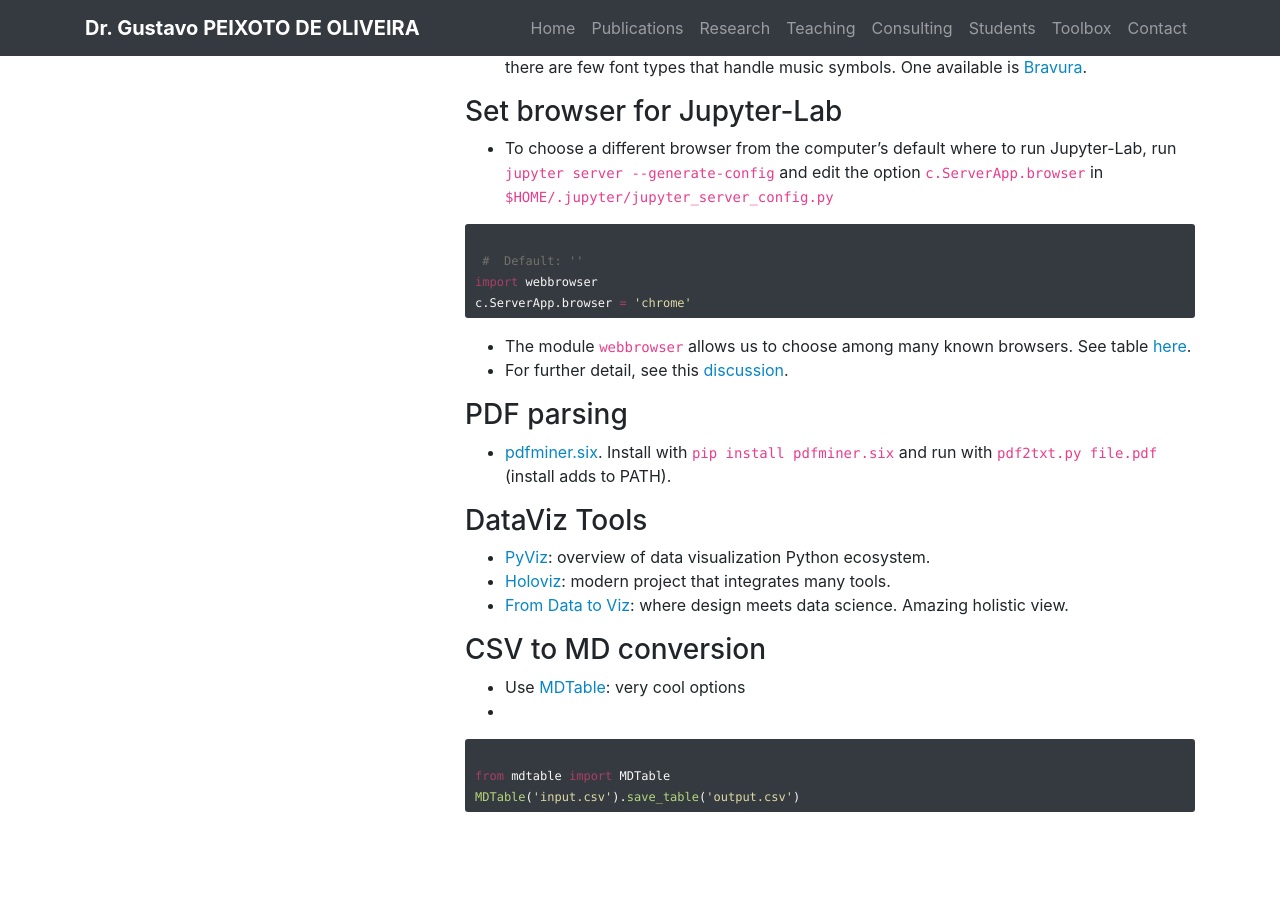
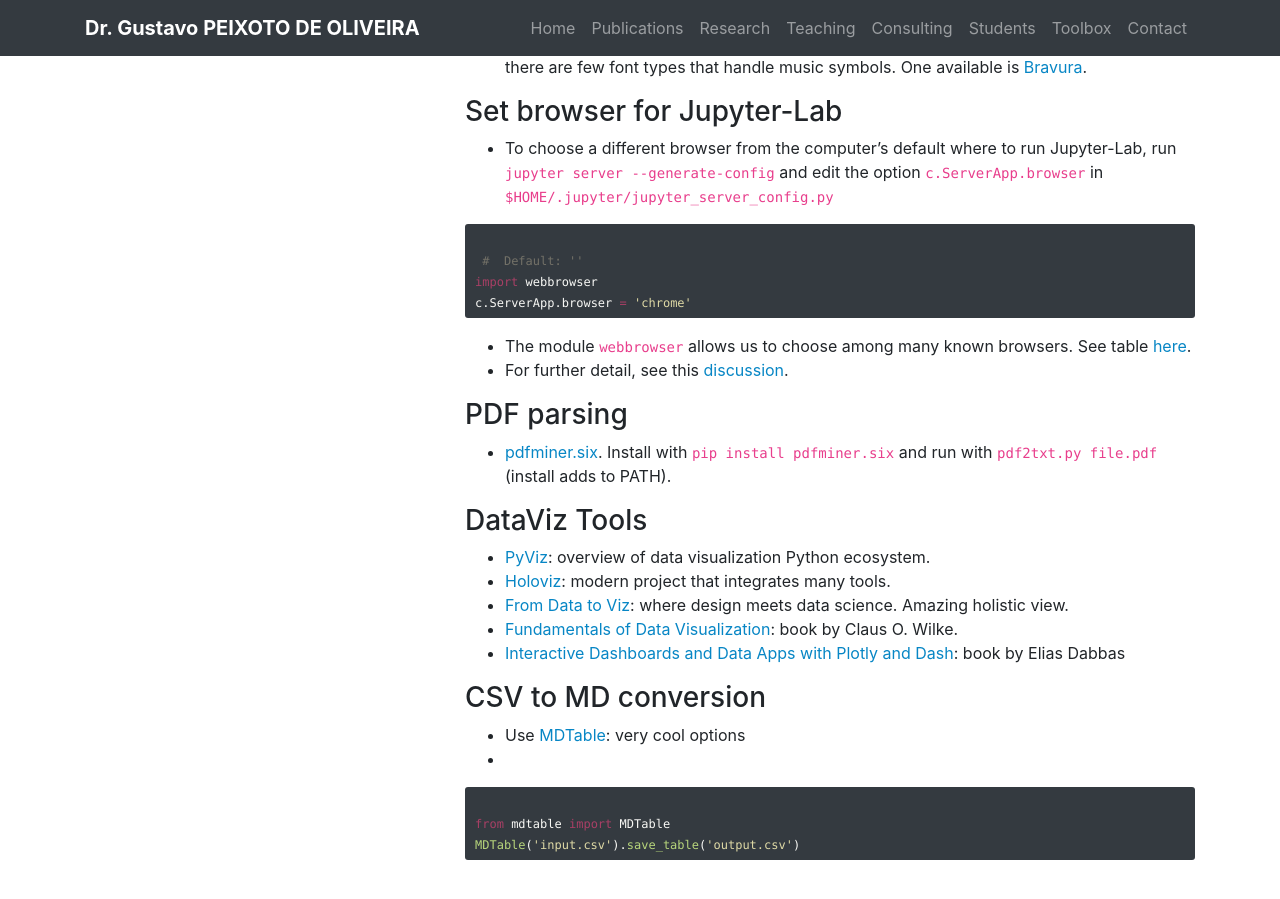
Before and after one commit to gcpeixoto/gcpeixoto.github.io, a Jekyll site: the page built from _toolbox/G-b-python.md, in a window 1280 px wide and 900 px high, scrolled down 2558 px. Built offline with Jekyll 4.4.1, drawn with Linux system fonts in a browser that asks for light colours; before the commit the page ends 3410 px from its top, so only the background shows below that.

Commit message:
Update page

```diff
--- a/_toolbox/G-b-python.md
+++ b/_toolbox/G-b-python.md
@@ -123,6 +123,8 @@
 - [PyViz](https://pyviz.org/tools.html): overview of data visualization Python ecosystem.
 - [Holoviz](https://holoviz.org/index.html): modern project that integrates many tools.
 - [From Data to Viz](https://www.data-to-viz.com): where design meets data science. Amazing holistic view.
+- [Fundamentals of Data Visualization](https://clauswilke.com/dataviz/): book by Claus O. Wilke.
+- [Interactive Dashboards and Data Apps with Plotly and Dash](https://github.com/PacktPublishing/Interactive-Dashboards-and-Data-Apps-with-Plotly-and-Dash): book by Elias Dabbas
 
 
 ### CSV to MD conversion
```
